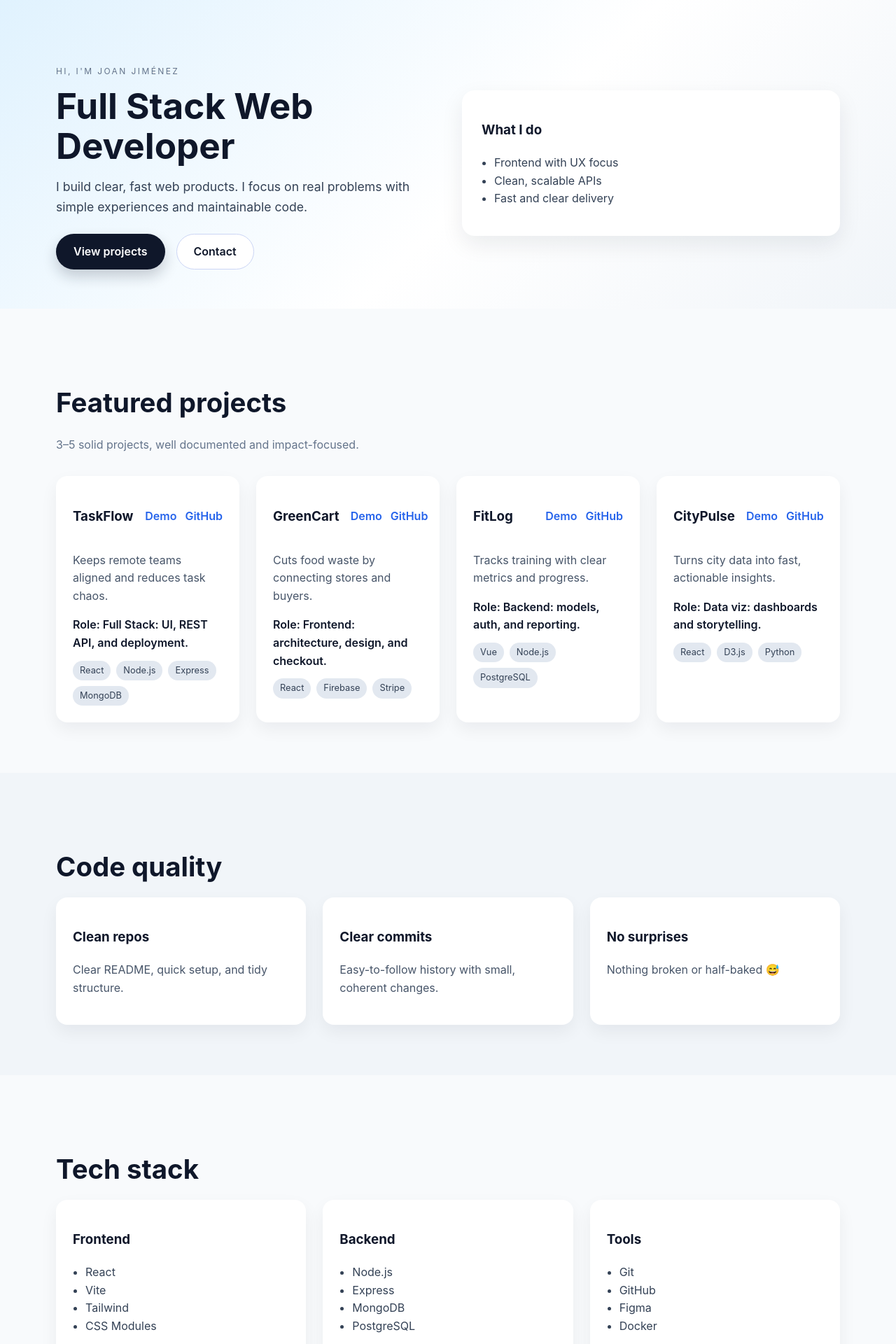
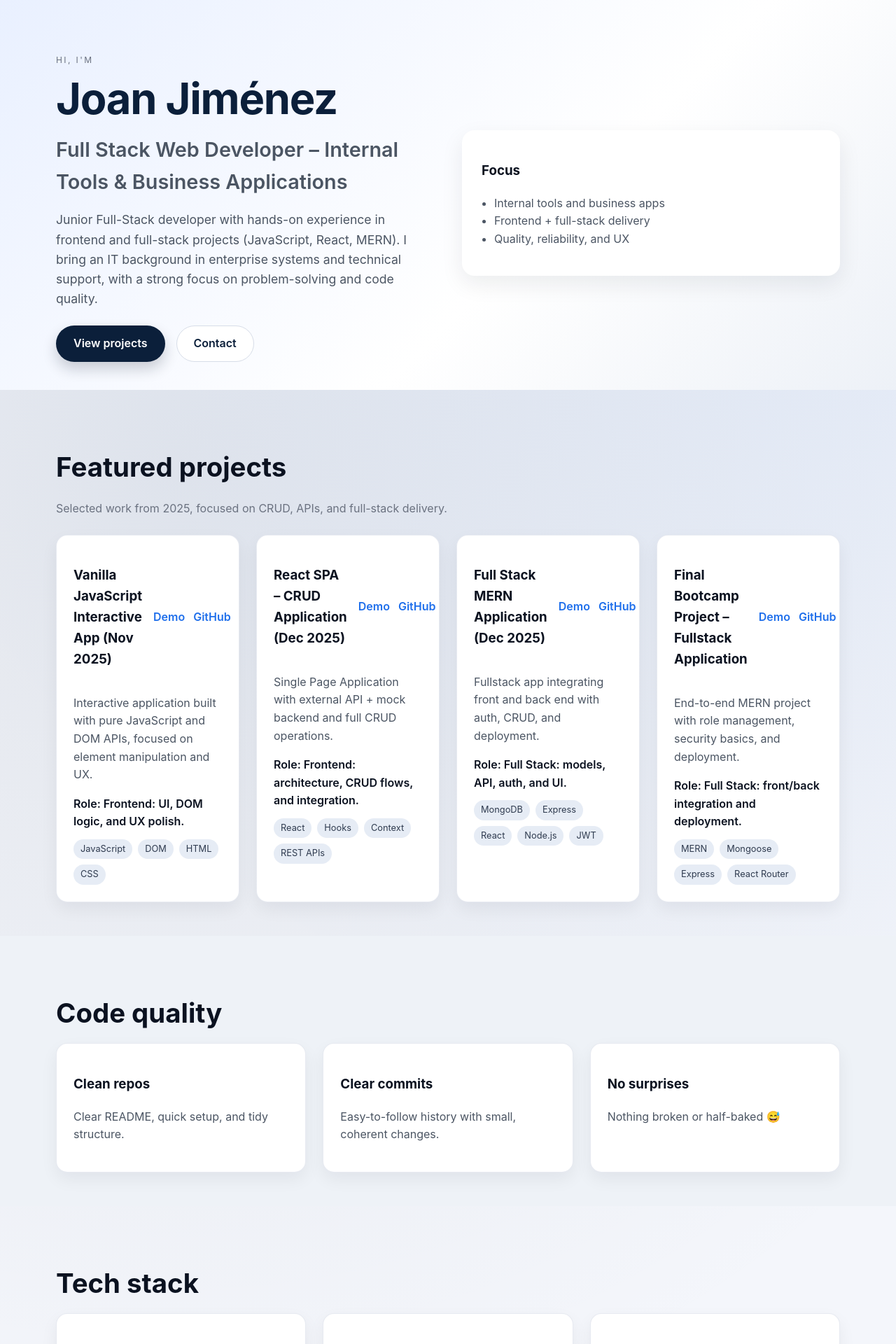
Before and after one commit to Jimix91/Portfolio-react, a React (Vite) app: page / in a window 1280 px wide. Shown: the top 1920 px of the page at 70% size. Built offline with nearby package versions, Linux system fonts and the light colour scheme.

Commit message:
feat: update portfolio content and styling for improved clarity and professionalism

```diff
--- a/src/components/Contact.jsx
+++ b/src/components/Contact.jsx
@@ -6,24 +6,27 @@ function Contact() {
           <h2 className="section-title">Easy contact</h2>
           <p className="muted">Want to talk? I reply within 24–48h.</p>
           <div className="contact-links">
-            <a href="mailto:joan@email.com">joan@email.com</a>
+            <a href="mailto:joanjimenezcamps@gmail.com">
+              joanjimenezcamps@gmail.com
+            </a>
+            <span>+34 680 788 467</span>
             <a
-              href="https://www.linkedin.com/in/username"
+              href="https://www.linkedin.com/in/your-linkedin"
               target="_blank"
               rel="noreferrer"
             >
               LinkedIn
             </a>
-            <a
-              href="https://github.com/username"
-              target="_blank"
-              rel="noreferrer"
-            >
+            <a href="https://github.com/Jimix91" target="_blank" rel="noreferrer">
               GitHub
             </a>
           </div>
         </div>
-        <form className="card contact-form" action="mailto:joan@email.com" method="post">
+        <form
+          className="card contact-form"
+          action="mailto:joanjimenezcamps@gmail.com"
+          method="post"
+        >
           <label>
             Name
             <input type="text" name="name" placeholder="Your name" />
--- a/src/components/Home.jsx
+++ b/src/components/Home.jsx
@@ -3,11 +3,16 @@ function Home() {
     <header className="hero">
       <div className="container hero-content">
         <div>
-          <p className="eyebrow">Hi, I'm Joan Jiménez</p>
-          <h1>Full Stack Web Developer</h1>
+          <p className="eyebrow">Hi, I'm</p>
+          <h1 className="name">Joan Jiménez</h1>
+          <h2 className="role-title">
+            Full Stack Web Developer – Internal Tools & Business Applications
+          </h2>
           <p className="lead">
-            I build clear, fast web products. I focus on real problems with
-            simple experiences and maintainable code.
+            Junior Full-Stack developer with hands-on experience in frontend and
+            full-stack projects (JavaScript, React, MERN). I bring an IT
+            background in enterprise systems and technical support, with a
+            strong focus on problem-solving and code quality.
           </p>
           <div className="cta">
             <a className="btn primary" href="#projects">
@@ -19,11 +24,11 @@ function Home() {
           </div>
         </div>
         <div className="hero-card">
-          <h3>What I do</h3>
+          <h3>Focus</h3>
           <ul>
-            <li>Frontend with UX focus</li>
-            <li>Clean, scalable APIs</li>
-            <li>Fast and clear delivery</li>
+            <li>Internal tools and business apps</li>
+            <li>Frontend + full-stack delivery</li>
+            <li>Quality, reliability, and UX</li>
           </ul>
         </div>
       </div>
--- a/src/components/Projects.jsx
+++ b/src/components/Projects.jsx
@@ -1,35 +1,39 @@
 const projects = [
   {
-    title: "TaskFlow",
-    problem: "Keeps remote teams aligned and reduces task chaos.",
-    tech: ["React", "Node.js", "Express", "MongoDB"],
-    role: "Full Stack: UI, REST API, and deployment.",
-    demo: "https://taskflow-demo.example.com",
-    github: "https://github.com/username/taskflow",
+    title: "Vanilla JavaScript Interactive App (Nov 2025)",
+    problem:
+      "Interactive application built with pure JavaScript and DOM APIs, focused on element manipulation and UX.",
+    tech: ["JavaScript", "DOM", "HTML", "CSS"],
+    role: "Frontend: UI, DOM logic, and UX polish.",
+    demo: "https://your-deployment-url.com",
+    github: "https://github.com/Jimix91/your-repo",
   },
   {
-    title: "GreenCart",
-    problem: "Cuts food waste by connecting stores and buyers.",
-    tech: ["React", "Firebase", "Stripe"],
-    role: "Frontend: architecture, design, and checkout.",
-    demo: "https://greencart-demo.example.com",
-    github: "https://github.com/username/greencart",
+    title: "React SPA – CRUD Application (Dec 2025)",
+    problem:
+      "Single Page Application with external API + mock backend and full CRUD operations.",
+    tech: ["React", "Hooks", "Context", "REST APIs"],
+    role: "Frontend: architecture, CRUD flows, and integration.",
+    demo: "https://your-deployment-url.com",
+    github: "https://github.com/Jimix91/your-repo",
   },
   {
-    title: "FitLog",
-    problem: "Tracks training with clear metrics and progress.",
-    tech: ["Vue", "Node.js", "PostgreSQL"],
-    role: "Backend: models, auth, and reporting.",
-    demo: "https://fitlog-demo.example.com",
-    github: "https://github.com/username/fitlog",
+    title: "Full Stack MERN Application (Dec 2025)",
+    problem:
+      "Fullstack app integrating front and back end with auth, CRUD, and deployment.",
+    tech: ["MongoDB", "Express", "React", "Node.js", "JWT"],
+    role: "Full Stack: models, API, auth, and UI.",
+    demo: "https://your-deployment-url.com",
+    github: "https://github.com/Jimix91/your-repo",
   },
   {
-    title: "CityPulse",
-    problem: "Turns city data into fast, actionable insights.",
-    tech: ["React", "D3.js", "Python"],
-    role: "Data viz: dashboards and storytelling.",
-    demo: "https://citypulse-demo.example.com",
-    github: "https://github.com/username/citypulse",
+    title: "Final Bootcamp Project – Fullstack Application",
+    problem:
+      "End-to-end MERN project with role management, security basics, and deployment.",
+    tech: ["MERN", "Mongoose", "Express", "React Router"],
+    role: "Full Stack: front/back integration and deployment.",
+    demo: "https://your-deployment-url.com",
+    github: "https://github.com/Jimix91/your-repo",
   },
 ];
 
@@ -39,7 +43,8 @@ function Projects() {
       <div className="container">
         <h2 className="section-title">Featured projects</h2>
         <p className="section-subtitle">
-          3–5 solid projects, well documented and impact-focused.
+          Selected work from 2025, focused on CRUD, APIs, and full-stack
+          delivery.
         </p>
         <div className="grid projects-grid">
           {projects.map((project) => (
--- a/src/components/Stack.jsx
+++ b/src/components/Stack.jsx
@@ -1,15 +1,39 @@
 const stack = [
   {
     title: "Frontend",
-    items: ["React", "Vite", "Tailwind", "CSS Modules"],
+    items: [
+      "HTML",
+      "CSS",
+      "Responsive Design",
+      "JavaScript (ES6+)",
+      "DOM",
+      "React (Hooks, Router, Context)",
+      "API Consumption",
+      "Testing (Jest, RTL)",
+    ],
   },
   {
     title: "Backend",
-    items: ["Node.js", "Express", "MongoDB", "PostgreSQL"],
+    items: [
+      "Node.js",
+      "Express (Routing, Middleware)",
+      "REST APIs",
+      "CRUD",
+      "MongoDB / Mongoose",
+      "Auth (JWT)",
+      "Error Handling",
+      "Deployment (Fly.io, Netlify)",
+    ],
   },
   {
     title: "Tools",
-    items: ["Git", "GitHub", "Figma", "Docker"],
+    items: [
+      "Git & GitHub",
+      "VS Code",
+      "Postman / Insomnia",
+      "StackBlitz",
+      "Chrome DevTools",
+    ],
   },
 ];
 
--- a/src/index.css
+++ b/src/index.css
@@ -2,12 +2,19 @@
   font-family: "Inter", "Segoe UI", system-ui, -apple-system, sans-serif;
   line-height: 1.6;
   font-weight: 400;
-  color: #0f172a;
-  background-color: #f8fafc;
+  color: #0b1220;
+  background-color: #f4f6fb;
   font-synthesis: none;
   text-rendering: optimizeLegibility;
   -webkit-font-smoothing: antialiased;
   -moz-osx-font-smoothing: grayscale;
+  --primary: #0b1f3a;
+  --accent: #1f6feb;
+  --muted: #4b5563;
+  --card: #ffffff;
+  --border: #d7dde8;
+  --bg: #f4f6fb;
+  --bg-alt: #eef2f7;
 }
 
 * {
@@ -17,7 +24,7 @@
 body {
   margin: 0;
   min-width: 320px;
-  background-color: #f8fafc;
+  background-color: var(--bg);
 }
 
 a {
@@ -34,6 +41,16 @@ img {
   display: flex;
   flex-direction: column;
   min-height: 100vh;
+  background: radial-gradient(
+      circle at top right,
+      rgba(31, 111, 235, 0.08),
+      transparent 45%
+    ),
+    radial-gradient(
+      circle at 20% 20%,
+      rgba(11, 31, 58, 0.08),
+      transparent 50%
+    );
 }
 
 .container {
@@ -42,8 +59,8 @@ img {
 }
 
 .hero {
-  background: linear-gradient(135deg, #e0f2fe 0%, #ffffff 55%, #f1f5f9 100%);
-  padding: 80px 0 56px;
+  background: linear-gradient(135deg, #e9f0ff 0%, #ffffff 60%, #edf1f7 100%);
+  padding: 64px 0 40px;
 }
 
 .hero-content {
@@ -57,24 +74,36 @@ img {
   text-transform: uppercase;
   letter-spacing: 0.2em;
   font-size: 0.75rem;
-  color: #64748b;
+  color: #6b7280;
   margin-bottom: 12px;
 }
 
 h1 {
-  font-size: clamp(2.4rem, 4vw, 3.4rem);
+  font-size: clamp(2.6rem, 4.8vw, 4rem);
   line-height: 1.1;
+  margin: 0 0 16px;
+}
+
+.name {
+  color: var(--primary);
+  letter-spacing: -0.02em;
+}
+
+.role-title {
+  font-size: clamp(1.2rem, 2.4vw, 1.8rem);
+  font-weight: 600;
+  color: var(--muted);
   margin: 0 0 16px;
 }
 
 .lead {
   font-size: 1.1rem;
   max-width: 540px;
-  color: #334155;
+  color: var(--muted);
 }
 
 .hero-card {
-  background: #ffffff;
+  background: var(--card);
   border-radius: 18px;
   padding: 24px 28px;
   box-shadow: 0 12px 32px rgba(15, 23, 42, 0.08);
@@ -82,7 +111,7 @@ h1 {
 
 .hero-card ul {
   padding-left: 18px;
-  color: #334155;
+  color: var(--muted);
 }
 
 .cta {
@@ -104,15 +133,15 @@ h1 {
 }
 
 .btn.primary {
-  background: #0f172a;
+  background: var(--primary);
   color: #ffffff;
   box-shadow: 0 10px 20px rgba(15, 23, 42, 0.2);
 }
 
 .btn.ghost {
   background: #ffffff;
-  color: #0f172a;
-  border-color: #cbd5f5;
+  color: var(--primary);
+  border-color: var(--border);
 }
 
 .btn:hover {
@@ -121,11 +150,11 @@ h1 {
 }
 
 .section {
-  padding: 72px 0;
+  padding: 48px 0;
 }
 
 .section.alt {
-  background: #f1f5f9;
+  background: var(--bg-alt);
 }
 
 .section-title {
@@ -134,8 +163,8 @@ h1 {
 }
 
 .section-subtitle {
-  color: #64748b;
-  margin-bottom: 32px;
+  color: #6b7280;
+  margin-bottom: 24px;
 }
 
 .grid {
@@ -156,10 +185,11 @@ h1 {
 }
 
 .card {
-  background: #ffffff;
+  background: var(--card);
   border-radius: 16px;
   padding: 24px;
   box-shadow: 0 10px 24px rgba(15, 23, 42, 0.06);
+  border: 1px solid rgba(215, 221, 232, 0.6);
 }
 
 .card-header {
@@ -174,11 +204,11 @@ h1 {
   display: flex;
   gap: 12px;
   font-weight: 600;
-  color: #2563eb;
+  color: var(--accent);
 }
 
 .muted {
-  color: #475569;
+  color: var(--muted);
 }
 
 .role {
@@ -193,16 +223,16 @@ h1 {
 }
 
 .tag {
-  background: #e2e8f0;
+  background: #e6ecf5;
   border-radius: 999px;
   padding: 4px 10px;
   font-size: 0.8rem;
-  color: #334155;
+  color: #2f3b4f;
 }
 
 .stack-list {
   padding-left: 18px;
-  color: #334155;
+  color: var(--muted);
 }
 
 .two-columns {
@@ -213,7 +243,7 @@ h1 {
 }
 
 .highlight {
-  border: 1px solid #e2e8f0;
+  border: 1px solid var(--border);
 }
 
 .contact {
@@ -228,7 +258,7 @@ h1 {
   flex-direction: column;
   gap: 12px;
   font-weight: 600;
-  color: #1d4ed8;
+  color: var(--accent);
 }
 
 .contact-form {
@@ -240,20 +270,20 @@ h1 {
   display: grid;
   gap: 6px;
   font-weight: 600;
-  color: #0f172a;
+  color: var(--primary);
 }
 
 .contact-form input,
 .contact-form textarea {
   border-radius: 10px;
-  border: 1px solid #cbd5f5;
+  border: 1px solid var(--border);
   padding: 10px 12px;
   font-size: 1rem;
   font-family: inherit;
 }
 
 .footer {
-  padding: 32px 0 40px;
-  color: #64748b;
+  padding: 24px 0 32px;
+  color: #6b7280;
   text-align: center;
 }
```
Also changed, not shown: src/components/About.jsx (+11 -6 lines).
